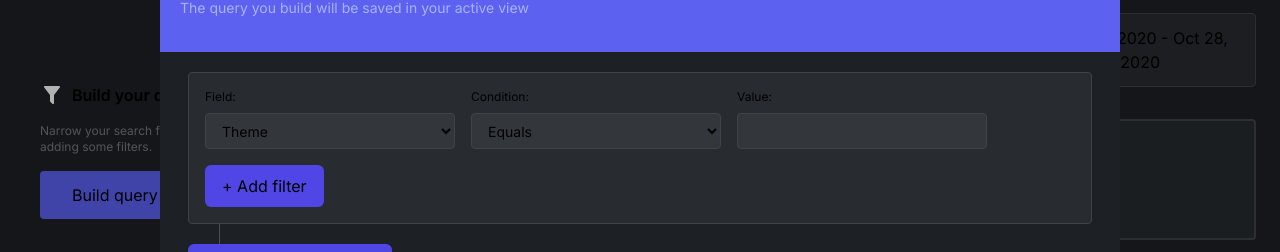
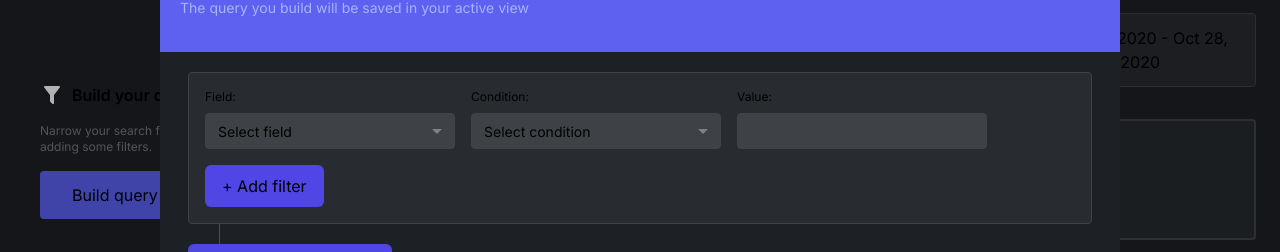
Before and after one commit to ayush4345/query-builder, a Next.js app: page / in a window 1280 px wide. Both pictures are taken after a click on the button "Build query". Shown: the part 83-335 px from the top of the page. Built offline with nearby package versions, Linux system fonts and the light colour scheme.

Commit message:
change design of select element

```diff
--- a/src/components/QueryBuilderModal.tsx
+++ b/src/components/QueryBuilderModal.tsx
@@ -5,6 +5,15 @@ import { CONJUNCTION } from '@/constants/conjunction';
 import { RULETYPE } from '@/constants/rule-type-enum';
 import { RuleGroupBox } from './RuleGroupBox';
 import { ConditionType, FieldType } from '@/constants/options';
+import {
+    Select,
+    SelectContent,
+    SelectGroup,
+    SelectItem,
+    SelectLabel,
+    SelectTrigger,
+    SelectValue,
+} from "@/components/ui/select"
 
 type QueryBuilderModalProps = {
     setOpenModal: Dispatch<SetStateAction<boolean>>;
@@ -129,34 +138,43 @@ const QueryBuilderModal = ({ setOpenModal, queryBuilder }: QueryBuilderModalProp
                                 {ruleGroupObject.children.map((child, index) => {
                                     if (child.type == "rule") {
                                         return (
-                                            <div key={index} className='flex w-full gap-4 mb-4'>
+                                            <div key={index} className='flex items-end w-full gap-4 mb-4'>
                                                 <div className='flex flex-col'>
                                                     <label className='mb-2 text-xs' htmlFor={`field-${index}`}>Field:</label>
-                                                    <select
-                                                        defaultValue={child.field}
-                                                        className='px-3 py-2 rounded outline-none w-[250px] border-[#404348] border-[1px] bg-white/5 h-9 text-[14px]'
-                                                        id={`field-${index}`}
-                                                    >
-                                                        {FieldType.map((field, idx) => (
-                                                            <option key={idx} className='text-black' value={field}>
+                                                    <Select disabled defaultValue={child.field}>
+                                                        <SelectTrigger className="px-3 py-2 rounded outline-none w-[250px] border-[#404348] border-[1px] bg-white/5 h-9 text-[14px] disabled:opacity-100">
+                                                            <SelectValue placeholder="Select field" />
+                                                        </SelectTrigger>
+                                                        <SelectContent className='bg-[#282B30] border-[#404348] border-[1px]'>
+                                                            <SelectGroup>
+                                                                <SelectLabel className='text-white/50 text-sm font-semibold tracking-[2.5px]'>PREDICTION</SelectLabel>
+                                                                {FieldType.slice(0, -1).map((field, idx) => (
+                                                                    <SelectItem className='focus:bg-[#C4C4C41A] focus:text-white text-white cursor-pointer' key={idx} value={field}>
                                                                         {field}
-                                                            </option>
+                                                                    </SelectItem>
                                                                 ))}
-                                                    </select>
+                                                            </SelectGroup>
+                                                            <SelectGroup>
+                                                                <SelectLabel className='text-white/50 text-sm font-semibold tracking-[2.5px]'>COMMON</SelectLabel>
+                                                                <SelectItem className='focus:bg-[#C4C4C41A] focus:text-white text-white cursor-pointer' value="Customer ID">Customer ID</SelectItem>
+                                                            </SelectGroup>
+                                                        </SelectContent>
+                                                    </Select>
                                                 </div>
                                                 <div className='flex flex-col'>
                                                     <label className='mb-2 text-xs' htmlFor={`condition-${index}`}>Condition:</label>
-                                                    <select
-                                                        defaultValue={child.condition}
-                                                        className='px-3 py-2 rounded outline-none w-[250px] border-[#404348] border-[1px] bg-white/5 h-9 text-[14px]'
-                                                        id={`condition-${index}`}
-                                                    >
+                                                    <Select disabled defaultValue={child.condition}>
+                                                        <SelectTrigger className="px-3 py-2 rounded outline-none w-[250px] border-[#404348] border-[1px] bg-white/5 h-9 text-[14px] disabled:opacity-100">
+                                                            <SelectValue placeholder="Select field" />
+                                                        </SelectTrigger>
+                                                        <SelectContent className='bg-[#282B30] border-[#404348] border-[1px]'>
                                                             {ConditionType.map((condition, idx) => (
-                                                            <option key={idx} className='text-black' value={condition}>
+                                                                <SelectItem className='focus:bg-[#C4C4C41A] focus:text-white text-white cursor-pointer' key={idx} value={condition}>
                                                                     {condition}
-                                                            </option>
+                                                                </SelectItem>
                                                             ))}
-                                                    </select>
+                                                        </SelectContent>
+                                                    </Select>
                                                 </div>
                                                 <div className='flex flex-col'>
                                                     <label className='mb-2 text-xs' htmlFor={`value-${index}`}>Value:</label>
@@ -167,6 +185,9 @@ const QueryBuilderModal = ({ setOpenModal, queryBuilder }: QueryBuilderModalProp
                                                         id={`value-${index}`}
                                                     />
                                                 </div>
+                                                <div className='border-[#404348] cursor-pointer border-[1px] bg-white/5 w-9 h-9 flex items-center justify-center rounded'>
+                                                    <img src="/delete.svg" />
+                                                </div>
                                             </div>
                                         )
                                     }
@@ -176,42 +197,47 @@ const QueryBuilderModal = ({ setOpenModal, queryBuilder }: QueryBuilderModalProp
                         <div className='flex w-full gap-4 mb-4'>
                             <div className='flex flex-col'>
                                 <label className='mb-2 text-xs' htmlFor="new-field">Field:</label>
-                                <select
-                                    value={field}
-                                    onChange={(e) => setField(e.target.value as Rule["field"])}
-                                    className='px-3 py-2 rounded outline-none w-[250px] border-[#404348] border-[1px] bg-white/5 h-9 text-[14px]'
-                                    id="new-field"
-                                >
-                                    <option value='' disabled>Select a field</option>
-                                    {FieldType.map((field, idx) => (
-                                        <option key={idx} className='text-black' value={field}>
+                                <Select value={field} onValueChange={(value) => setField(value as Rule["field"])}>
+                                    <SelectTrigger className="px-3 py-2 rounded outline-none w-[250px] border-[#404348] border-[1px] bg-white/10 h-9 text-[14px]">
+                                        <SelectValue placeholder="Select field" />
+                                    </SelectTrigger>
+                                    <SelectContent className='bg-[#282B30] border-[#404348] border-[1px]'>
+                                        <SelectGroup>
+                                            <SelectLabel className='text-white/50 text-sm font-semibold tracking-[2.5px]'>PREDICTION</SelectLabel>
+                                            {FieldType.slice(0, -1).map((field, idx) => (
+                                                <SelectItem className='focus:bg-[#C4C4C41A] focus:text-white text-white cursor-pointer' key={idx} value={field}>
                                                     {field}
-                                        </option>
+                                                </SelectItem>
                                             ))}
-                                </select>
+                                        </SelectGroup>
+                                        <SelectGroup>
+                                            <SelectLabel className='text-white/50 text-sm font-semibold tracking-[2.5px]'>COMMON</SelectLabel>
+                                            <SelectItem className='focus:bg-[#C4C4C41A] focus:text-white text-white cursor-pointer' value="Customer ID">Customer ID</SelectItem>
+                                        </SelectGroup>
+                                    </SelectContent>
+                                </Select>
                             </div>
                             <div className='flex flex-col'>
                                 <label className='mb-2 text-xs' htmlFor="new-condition">Condition:</label>
-                                <select
-                                    value={condition}
-                                    onChange={(e) => setCondition(e.target.value as Rule["condition"])}
-                                    className='px-3 py-2 rounded outline-none w-[250px] border-[#404348] border-[1px] bg-white/5 h-9 text-[14px]'
-                                    id="new-condition"
-                                >
-                                    <option value='' disabled>Select a condition</option>
+                                <Select value={condition} onValueChange={(value) => setCondition(value as Rule["condition"])}>
+                                    <SelectTrigger className="px-3 py-2 rounded outline-none w-[250px] border-[#404348] border-[1px] bg-white/10 h-9 text-[14px]">
+                                        <SelectValue placeholder="Select condition" />
+                                    </SelectTrigger>
+                                    <SelectContent className='bg-[#282B30] border-[#404348] border-[1px]'>
                                         {ConditionType.map((condition, idx) => (
-                                        <option key={idx} className='text-black' value={condition}>
+                                            <SelectItem className='focus:bg-[#C4C4C41A] focus:text-white text-white cursor-pointer' key={idx} value={condition}>
                                                 {condition}
-                                        </option>
+                                            </SelectItem>
                                         ))}
-                                </select>
+                                    </SelectContent>
+                                </Select>
                             </div>
                             <div className='flex flex-col'>
                                 <label className='mb-2 text-xs' htmlFor="new-value">Value:</label>
                                 <input
                                     value={value}
                                     onChange={(e) => setValue(e.target.value)}
-                                    className='px-3 py-2 rounded outline-none w-[250px] border-[#404348] border-[1px] bg-white/5 h-9 text-[14px]'
+                                    className='px-3 py-2 rounded outline-none w-[250px] border-[#404348] border-[1px] bg-white/10 h-9 text-[14px]'
                                     id="new-value"
                                 />
                             </div>
--- a/src/components/ui/select.tsx
+++ b/src/components/ui/select.tsx
@@ -19,14 +19,14 @@ const SelectTrigger = React.forwardRef<
   <SelectPrimitive.Trigger
     ref={ref}
     className={cn(
-      "flex h-10 w-full items-center justify-between rounded-md border border-slate-200 bg-white px-3 py-2 text-sm ring-offset-white placeholder:text-slate-500 focus:outline-none focus:ring-2 focus:ring-slate-950 focus:ring-offset-2 disabled:cursor-not-allowed disabled:opacity-50 [&>span]:line-clamp-1 dark:border-slate-800 dark:bg-slate-950 dark:ring-offset-slate-950 dark:placeholder:text-slate-400 dark:focus:ring-slate-300",
+      "flex h-10 w-full items-center justify-between rounded-md px-3 py-2 text-sm disabled:cursor-not-allowed disabled:opacity-50 [&>span]:line-clamp-1 ",
       className
     )}
     {...props}
   >
     {children}
     <SelectPrimitive.Icon asChild>
-      <ChevronDown className="h-4 w-4 opacity-50" />
+      <img src="/downArrow.svg" className="h-[5px] w-[10px]" />
     </SelectPrimitive.Icon>
   </SelectPrimitive.Trigger>
 ))
@@ -77,7 +77,7 @@ const SelectContent = React.forwardRef<
       className={cn(
         "relative z-50 max-h-96 min-w-[8rem] overflow-hidden rounded-md border border-slate-200 bg-white text-slate-950 shadow-md data-[state=open]:animate-in data-[state=closed]:animate-out data-[state=closed]:fade-out-0 data-[state=open]:fade-in-0 data-[state=closed]:zoom-out-95 data-[state=open]:zoom-in-95 data-[side=bottom]:slide-in-from-top-2 data-[side=left]:slide-in-from-right-2 data-[side=right]:slide-in-from-left-2 data-[side=top]:slide-in-from-bottom-2 dark:border-slate-800 dark:bg-slate-950 dark:text-slate-50",
         position === "popper" &&
-          "data-[side=bottom]:translate-y-1 data-[side=left]:-translate-x-1 data-[side=right]:translate-x-1 data-[side=top]:-translate-y-1",
+        "data-[side=bottom]:translate-y-1 data-[side=left]:-translate-x-1 data-[side=right]:translate-x-1 data-[side=top]:-translate-y-1",
         className
       )}
       position={position}
@@ -88,7 +88,7 @@ const SelectContent = React.forwardRef<
         className={cn(
           "p-1",
           position === "popper" &&
-            "h-[var(--radix-select-trigger-height)] w-full min-w-[var(--radix-select-trigger-width)]"
+          "h-[var(--radix-select-trigger-height)] w-full min-w-[var(--radix-select-trigger-width)]"
         )}
       >
         {children}
```
Also changed, not shown: public/delete.svg (added), public/downArrow.svg (added). Lines whose indentation alone changed are shown as unchanged.
